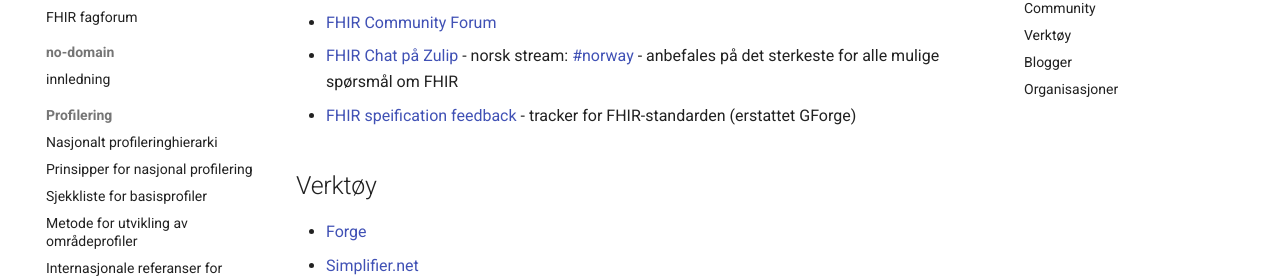
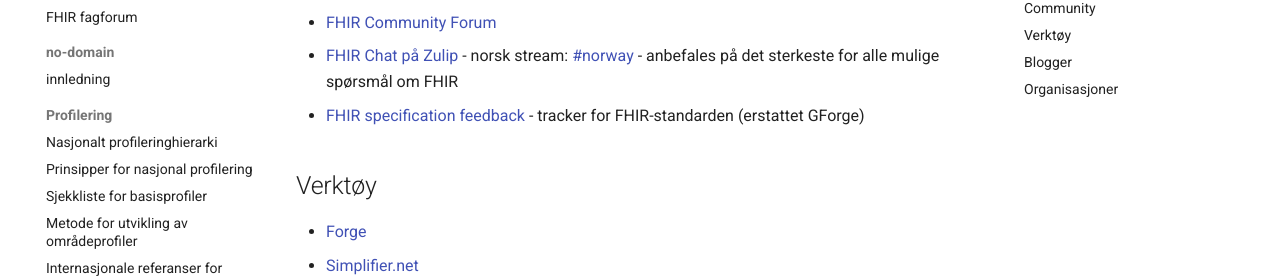
Before and after one commit to HL7Norway/best-practice, an MkDocs documentation site: the page built from docs/resources.md, in a window 1280 px wide and 900 px high, scrolled down 636 px. Shown: the part 154-432 px from the top of the window. Built offline with MkDocs 1.6.1 and Material for MkDocs 9.7.7, drawn with Linux system fonts in a browser that asks for light colours; comment, search, counter and statistics services are not loaded.

```diff
--- a/docs/resources.md
+++ b/docs/resources.md
@@ -28,7 +28,7 @@
 * [HL7 FHIR Wiki](http://wiki.hl7.org/index.php?title=FHIR) - et godt sted å starte
 * [FHIR Community Forum](http://community.fhir.org/)
 * [FHIR Chat på Zulip](https://chat.fhir.org/login/) - norsk stream: [#norway](https://chat.fhir.org/#narrow/stream/179226-norway) - anbefales på det sterkeste for alle mulige spørsmål om FHIR
-* [FHIR speification feedback](https://confluence.hl7.org/display/HL7/Specification+Feedback) - tracker for FHIR-standarden (erstattet GForge)
+* [FHIR specification feedback](https://confluence.hl7.org/display/HL7/Specification+Feedback) - tracker for FHIR-standarden (erstattet GForge)
 
 ## Verktøy
 
```
